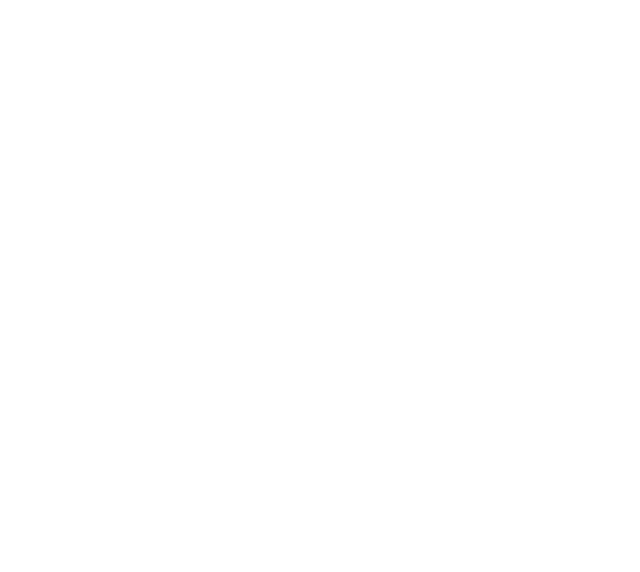
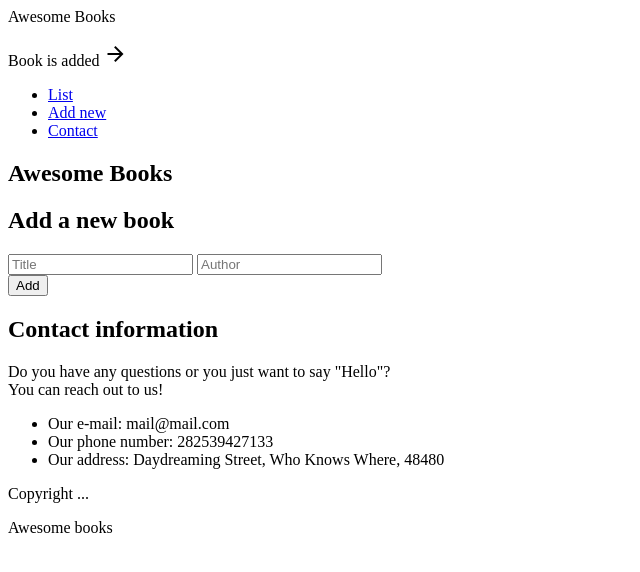
Before and after one commit to bengigo/bookworm-s-collection, a plain HTML site: page index.html in a window 1280 px wide. Shown: the whole page, without its empty margins (0-640 px from the left). Drawn offline with nearby package versions, Linux system fonts and the light colour scheme.

Commit message:
Copy file content from previous project

```diff
--- a/index.html
+++ b/index.html
@@ -6,9 +6,58 @@
     <meta name="viewport" content="width=device-width, initial-scale=1.0">
     <title>Document</title>
     <link rel="stylesheet" href="index.css">
+    <link rel="stylesheet" href="https://fonts.googleapis.com/css2?family=Material+Symbols+Outlined:opsz,wght,FILL,GRAD@20..48,100..700,0..1,-50..200" />
 </head>
 <body>
+    <header>
+        <div id="logo">Awesome Books</div>
+        <p id="add-message">Book is added <span class="material-symbols-outlined">
+            arrow_forward
+            </span></p>
+        <nav>
+            <ul id="nav-list">
+                <li class="nav-item"><a id="list" href="#">List</a></li>
+                <li class="nav-item bordered"><a id="add" href="#">Add new</a></li>
+                <li class="nav-item"><a id="contact" href="#">Contact</a></li>
+            </ul>
+        </nav>
+    </header>
 
+    <p id="time"></p>
+
+    <section id="display-section">
+        <h1>Awesome Books</h1>
+        <div id="display"></div>
+
+    </section>
+
+    <section id="form-section">
+        <h2>Add a new book</h2>
+        <form class="form1">
+            <input type="text" id="title" placeholder="Title">
+            <input type="text" id="author" placeholder="Author">
+            <div id="message-alert"></div>
+            <button id="add-btn">Add</button>
+        </form>
+    </section>
+
+    <section id="contact-section">
+        <h2>Contact information</h2>
+        <p>Do you have any questions or you just want to say "Hello"?<br> You can reach out to us!</p>
+
+        <ul>
+            <li>Our e-mail: mail@mail.com</li>
+            <li>Our phone number: 282539427133</li>
+            <li>Our address: Daydreaming Street, Who Knows Where, 48480</li>
+        </ul>
+    </section>
+
+    <footer>
+        <div class="footer">
+        <p>Copyright ...</p>
+         <p>Awesome books</p>
+        </div>
+    </footer>
     <script src="index.js"></script>
 </body>
 </html>
```
